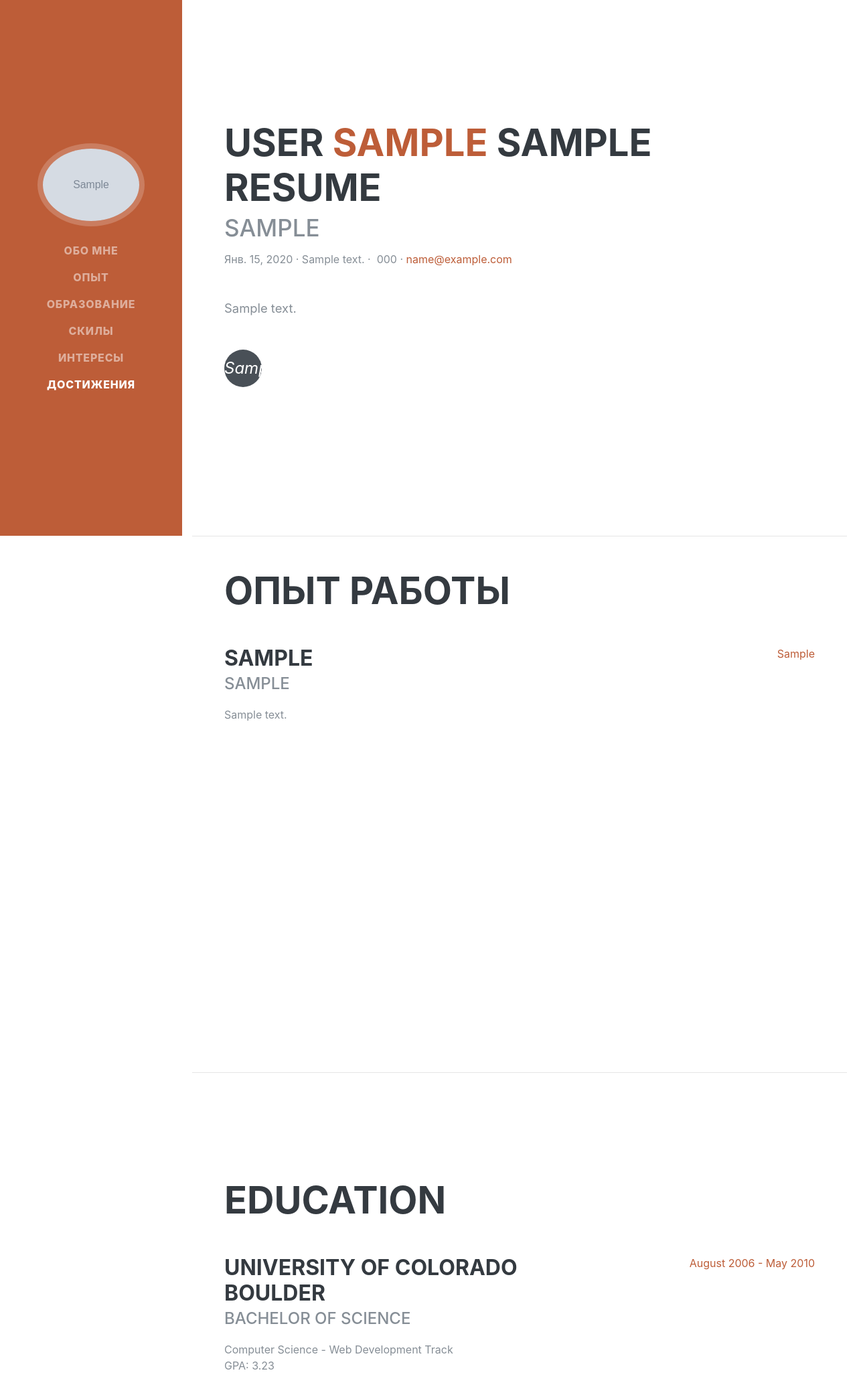
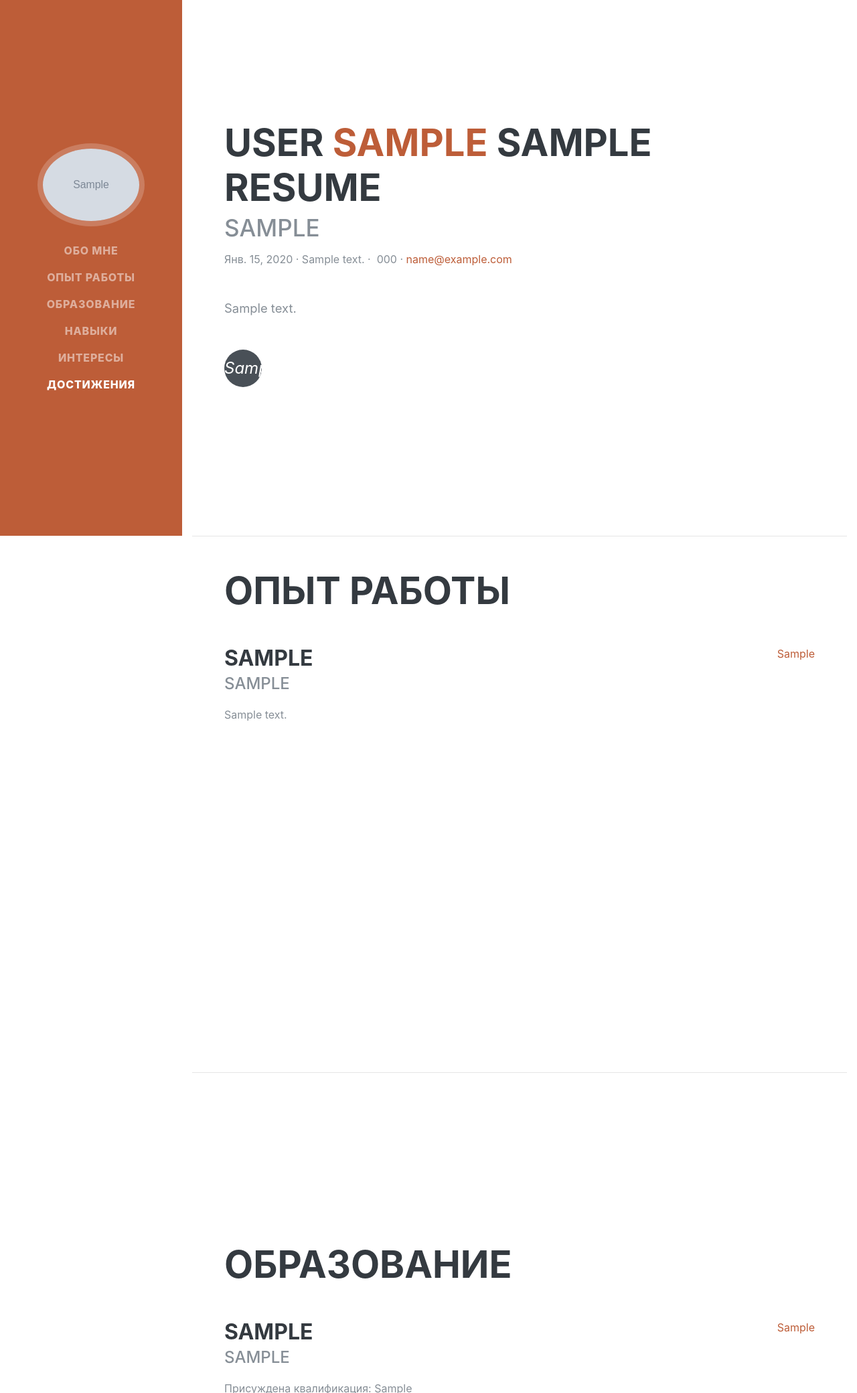
Before and after one commit to arkuz/my_django_resume, a Django app: page / in a window 1280 px wide. Shown: the top 2080 px of the page at 67% size. Run offline with Django 3.2, Linux system fonts and the light colour scheme; tables that the repository leaves empty hold one stand-in row (values such as "Sample post"); grey boxes marked "Sample" are stand-in pictures; some libraries are stand-ins or nearby versions.

Commit message:
updated templates

```diff
--- a/my_resume/resume/templates/resume/education.html
+++ b/my_resume/resume/templates/resume/education.html
@@ -2,31 +2,21 @@
 
 <section class="resume-section p-3 p-lg-5 d-flex align-items-center" id="education">
     <div class="w-100">
-        <h2 class="mb-5">Education</h2>
-
+        <h2 class="mb-5">Образование</h2>
+        {% if educations %}
+            {% for education in educations %}
                 <div class="resume-item d-flex flex-column flex-md-row justify-content-between mb-5">
                     <div class="resume-content">
-                <h3 class="mb-0">University of Colorado Boulder</h3>
-                <div class="subheading mb-3">Bachelor of Science</div>
-                <div>Computer Science - Web Development Track</div>
-                <p>GPA: 3.23</p>
+                        <h3 class="mb-0">{{ education.univercity }}</h3>
+                        <div class="subheading mb-3">{{ education.faculy }}</div>
+                        <p>Присуждена квалификация: {{ education.qualification }}</p>
                     </div>
                     <div class="resume-date text-md-right">
-                <span class="text-primary">August 2006 - May 2010</span>
+                        <span class="text-primary">{{ education.period }}</span>
                     </div>
                 </div>
-
-        <div class="resume-item d-flex flex-column flex-md-row justify-content-between">
-            <div class="resume-content">
-                <h3 class="mb-0">James Buchanan High School</h3>
-                <div class="subheading mb-3">Technology Magnet Program</div>
-                <p>GPA: 3.56</p>
-            </div>
-            <div class="resume-date text-md-right">
-                <span class="text-primary">August 2002 - May 2006</span>
-            </div>
-        </div>
-
+            {% endfor %}
+        {% endif %}
     </div>
 </section>
 
--- a/my_resume/resume/templates/resume/navbar.html
+++ b/my_resume/resume/templates/resume/navbar.html
@@ -23,13 +23,13 @@
                 <a class="nav-link js-scroll-trigger" href="#about">Обо мне</a>
             </li>
             <li class="nav-item">
-                <a class="nav-link js-scroll-trigger" href="#experience">Опыт</a>
+                <a class="nav-link js-scroll-trigger" href="#experience">Опыт работы</a>
             </li>
             <li class="nav-item">
                 <a class="nav-link js-scroll-trigger" href="#education">Образование</a>
             </li>
             <li class="nav-item">
-                <a class="nav-link js-scroll-trigger" href="#skills">Скилы</a>
+                <a class="nav-link js-scroll-trigger" href="#skills">Навыки</a>
             </li>
             <li class="nav-item">
                 <a class="nav-link js-scroll-trigger" href="#interests">Интересы</a>
```
Lines whose indentation alone changed are shown as unchanged.
